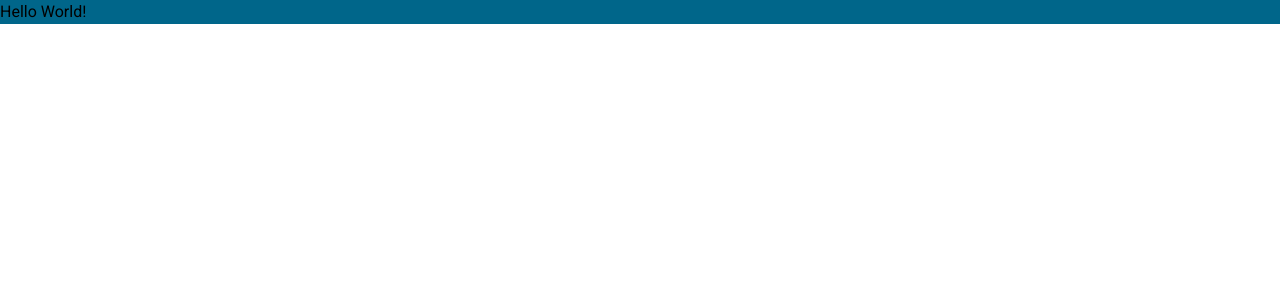
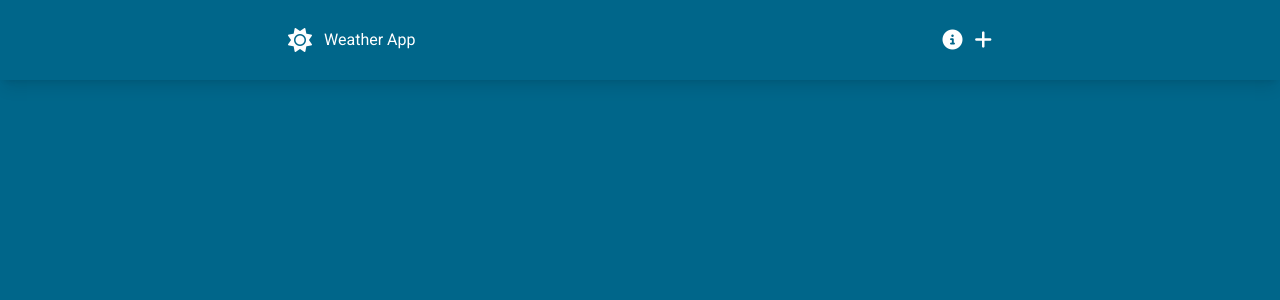
Before and after one commit to dogukanarslan/weather-app-vue, a Vue app: page / in a window 1280 px wide. Shown: the top 300 px of the page. Built offline with nearby package versions, Linux system fonts and the light colour scheme.

Commit message:
Add navigation

```diff
--- a/index.html
+++ b/index.html
@@ -10,6 +10,13 @@
       href="https://fonts.googleapis.com/css2?family=Roboto:wght@300;400;500&display=swap"
       rel="stylesheet"
     />
+    <link
+      rel="stylesheet"
+      href="https://cdnjs.cloudflare.com/ajax/libs/font-awesome/6.5.1/css/all.min.css"
+      integrity="sha512-DTOQO9RWCH3ppGqcWaEA1BIZOC6xxalwEsw9c2QQeAIftl+Vegovlnee1c9QX4TctnWMn13TZye+giMm8e2LwA=="
+      crossorigin="anonymous"
+      referrerpolicy="no-referrer"
+    />
     <title>Vite App</title>
   </head>
   <body class="font-Roboto">
--- a/src/App.vue
+++ b/src/App.vue
@@ -1,11 +1,12 @@
 <template>
-  <div>
+  <div class="flex flex-col min-h-screen bg-weather-primary">
+    <Navigation />
     <RouterView />
   </div>
 </template>
 
 <script setup>
-
+import Navigation from "./components/Navigation.vue"
 </script>
 
 <style lang="scss" scoped></style>
--- /dev/null
+++ b/src/components/Navigation.vue
@@ -0,0 +1,60 @@
+<template>
+  <header class="sticky top-0 bg-weather-primary shadow-lg">
+    <nav
+      class="container flex flex-col justify-between sm:flex-row items-center gap-4 text-white py-6"
+    >
+      <RouterLink :to="{ name: 'home' }">
+        <div class="flex items-center gap-3 flex-1">
+          <i class="fa-solid fa-sun text-2xl"></i>
+          <p>Weather App</p>
+        </div>
+      </RouterLink>
+
+      <div class="flex gap-3">
+        <i
+          @click="toggleModal"
+          class="fa-solid fa-circle-info text-xl hover:text-weather-secondary duration-150 cursor-pointer"
+        ></i>
+        <i
+          class="fa-solid fa-plus text-xl hover:text-weather-secondary duration-150 cursor-pointer"
+        ></i>
+      </div>
+      <BaseModal :modalActive="modalActive" @close-modal="toggleModal">
+        <div class="text-black">
+          <h1 class="font-bold">About</h1>
+          <p>
+            Lorem, ipsum dolor sit amet consectetur adipisicing elit. Ratione
+            velit eos soluta iste voluptatum quia iure aliquam ullam cum
+            suscipit reprehenderit itaque, voluptas tempore sit labore? Sapiente
+            debitis fugiat tenetur.
+          </p>
+          <h1 class="font-bold">How it works?</h1>
+          <p>
+            Lorem ipsum dolor sit amet consectetur adipisicing elit. Blanditiis
+            est atque sed debitis iste fugiat odit repudiandae soluta? Quaerat
+            neque illo necessitatibus nemo quibusdam facilis ex natus at a
+            ipsam.
+          </p>
+          <h1 class="font-bold">Removing a city</h1>
+          <p>
+            Lorem ipsum dolor sit amet consectetur adipisicing elit.
+            Perspiciatis ratione itaque dolore ullam aut quod voluptates quo
+            laboriosam nobis beatae sit minima, laborum recusandae distinctio
+            voluptatum? Similique saepe corporis numquam.
+          </p>
+        </div>
+      </BaseModal>
+    </nav>
+  </header>
+</template>
+
+<script setup>
+import { RouterLink } from "vue-router"
+import BaseModal from "./BaseModal.vue"
+import { ref } from "vue"
+
+const modalActive = ref(false)
+const toggleModal = () => {
+  modalActive.value = !modalActive.value
+}
+</script>
--- a/src/views/HomeView.vue
+++ b/src/views/HomeView.vue
@@ -1,9 +1,4 @@
 <template>
-  <div class="bg-weather-primary">
-    Hello World!
-  </div>
 </template>
 
-
-<script setup>
-</script>
+<script setup></script>
```
